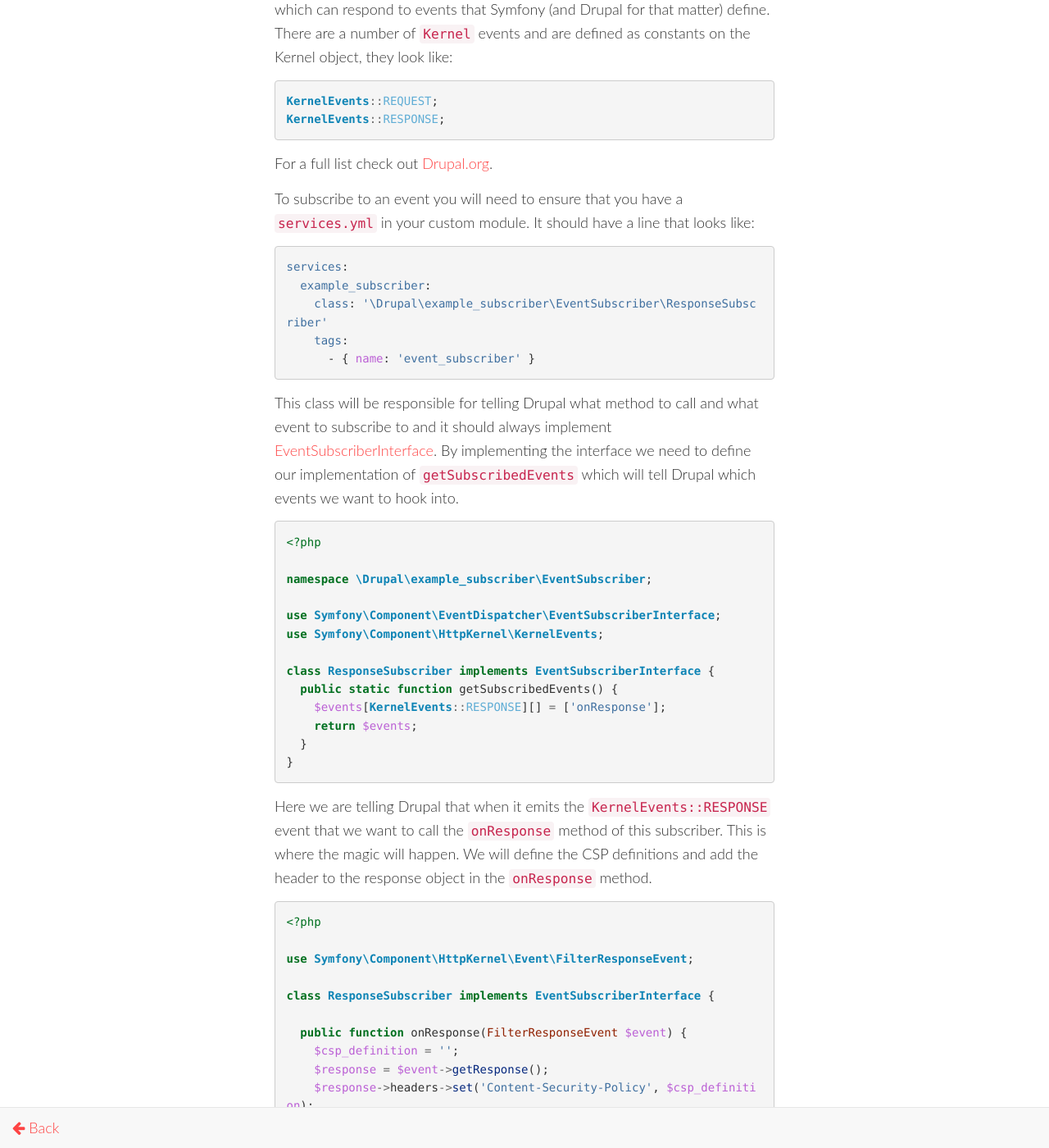
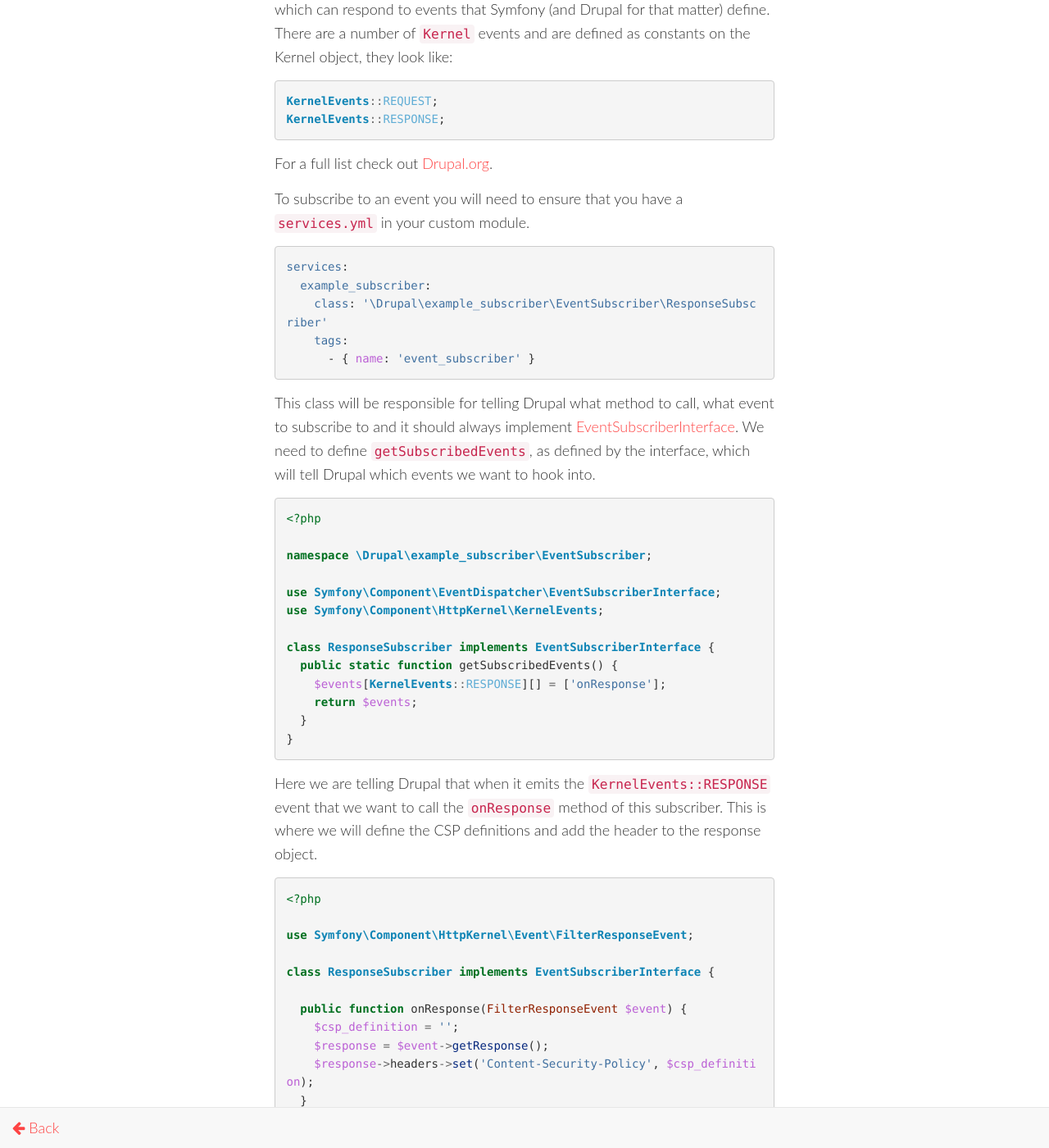
Before and after one commit to steveworley/steveworley.github.io, a Jekyll site: the page built from _posts/2017-03-27-csp-drupal-8.md, in a window 1280 px wide and 1400 px high, scrolled down 4918 px. Shown: the whole window at 82% size. Built offline with Jekyll 4.4.1, drawn with Linux system fonts in a browser that asks for light colours; nearby versions of some CDN libraries; comment, search, counter and statistics services are not loaded.

Commit message:
Proof for custom module.

```diff
--- a/_posts/2017-03-27-csp-drupal-8.md
+++ b/_posts/2017-03-27-csp-drupal-8.md
@@ -126,7 +126,7 @@ KernelEvents::RESPONSE;
 
 For a full list check out [Drupal.org](https://api.drupal.org/api/drupal/core!core.api.php/group/events/8.2.x).
 
-To subscribe to an event you will need to ensure that you have a `services.yml` in your custom module. It should have a line that looks like:
+To subscribe to an event you will need to ensure that you have a `services.yml` in your custom module.
 
 {% highlight yml %}
 services:
@@ -136,7 +136,7 @@ services:
       - { name: 'event_subscriber' }
 {% endhighlight %}
 
-This class will be responsible for telling Drupal what method to call and what event to subscribe to and it should always implement [EventSubscriberInterface](https://api.drupal.org/api/drupal/vendor!symfony!event-dispatcher!EventSubscriberInterface.php/8.2.x). By implementing the interface we need to define our implementation of `getSubscribedEvents` which will tell Drupal which events we want to hook into.
+This class will be responsible for telling Drupal what method to call, what event to subscribe to and it should always implement [EventSubscriberInterface](https://api.drupal.org/api/drupal/vendor!symfony!event-dispatcher!EventSubscriberInterface.php/8.2.x). We need to define `getSubscribedEvents`, as defined by the interface, which will tell Drupal which events we want to hook into.
 
 {% highlight php %}
 <?php
@@ -155,7 +155,7 @@ class ResponseSubscriber implements EventSubscriberInterface {
 
 {% endhighlight %}
 
-Here we are telling Drupal that when it emits the `KernelEvents::RESPONSE` event that we want to call the `onResponse` method of this subscriber. This is where the magic will happen. We will define the CSP definitions and add the header to the response object in the `onResponse` method.
+Here we are telling Drupal that when it emits the `KernelEvents::RESPONSE` event that we want to call the `onResponse` method of this subscriber. This is where we will define the CSP definitions and add the header to the response object.
 
 {% highlight php %}
 <?php
```
